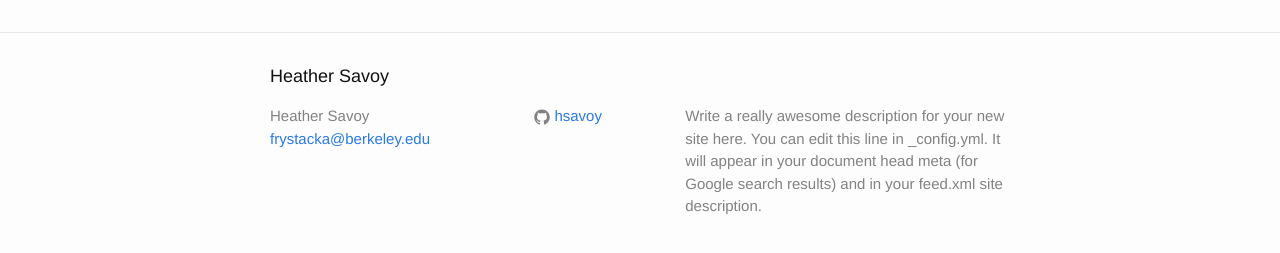
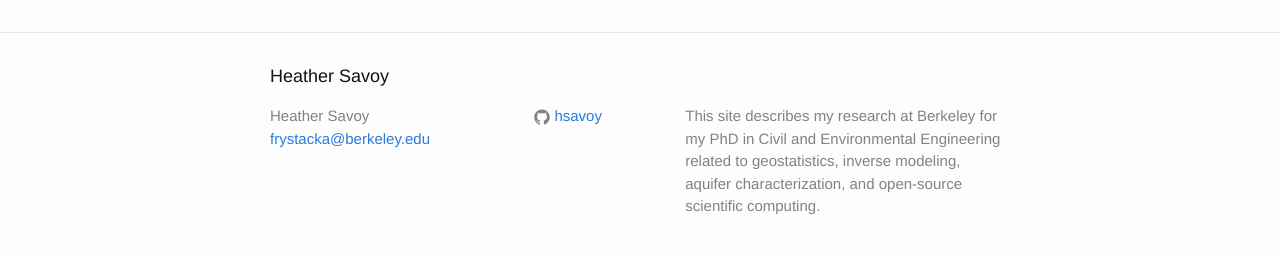
Before and after one commit to hsavoy/hsavoy.github.io, a Jekyll site: the page built from index.html, in a window 1280 px wide. Shown: the part 264-517 px from the top of the page. Built offline with Jekyll 4.4.1, drawn with Linux system fonts in a browser that asks for light colours.

Commit message:
updated main description

```diff
--- a/_config.yml
+++ b/_config.yml
@@ -9,9 +9,10 @@
 title: Heather Savoy
 email: frystacka@berkeley.edu
 description: > # this means to ignore newlines until "baseurl:"
-  Write a really awesome description for your new site here. You can edit this
-  line in _config.yml. It will appear in your document head meta (for
-  Google search results) and in your feed.xml site description.
+  This site describes my research at Berkeley for my PhD in
+  Civil and Environmental Engineering related to geostatistics,
+  inverse modeling, aquifer characterization, and open-source
+  scientific computing.
 baseurl: "/hsavoy.github.io" # the subpath of your site, e.g. /blog
 url: "http://hsavoy.github.io" # the base hostname & protocol for your site
 twitter_username:
```
